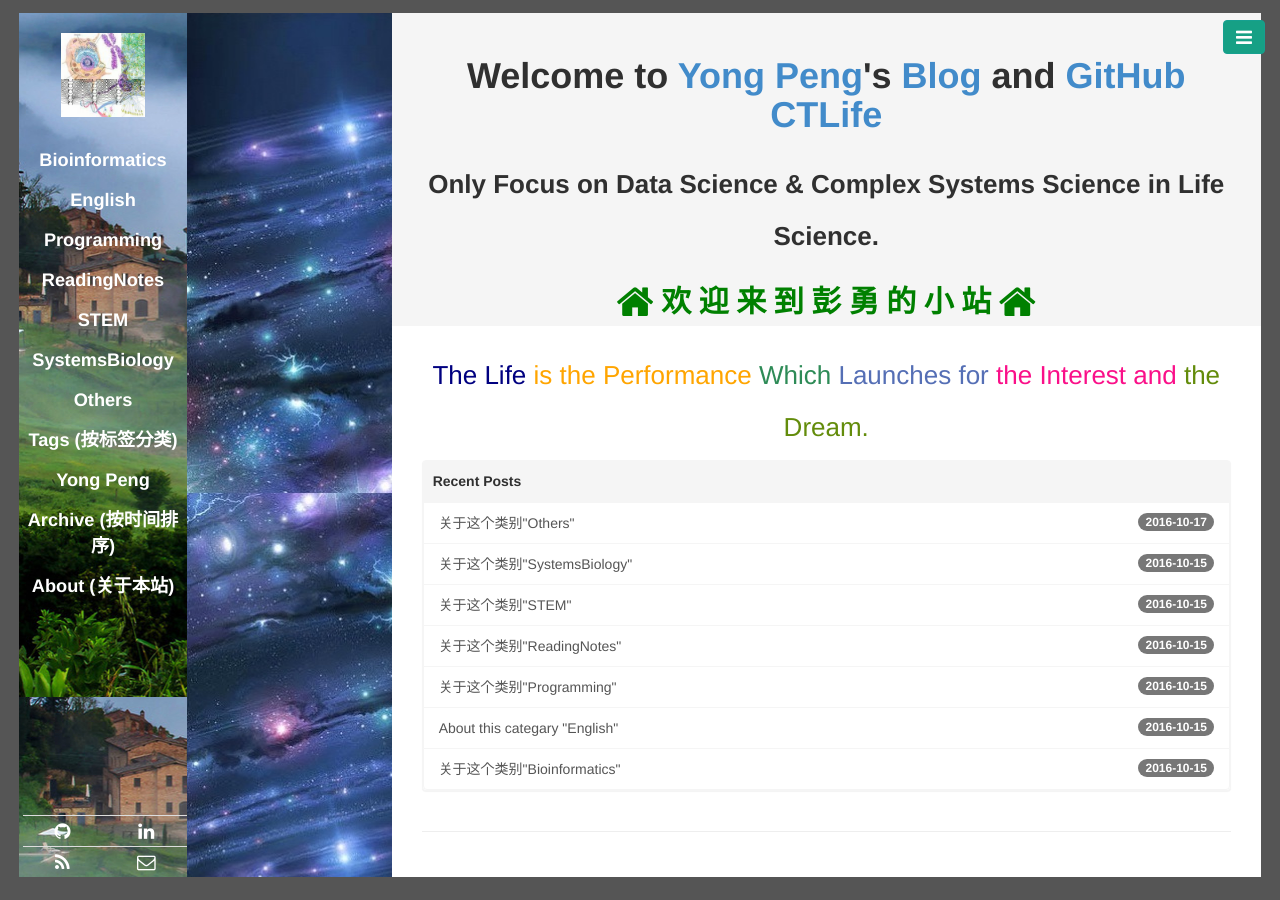
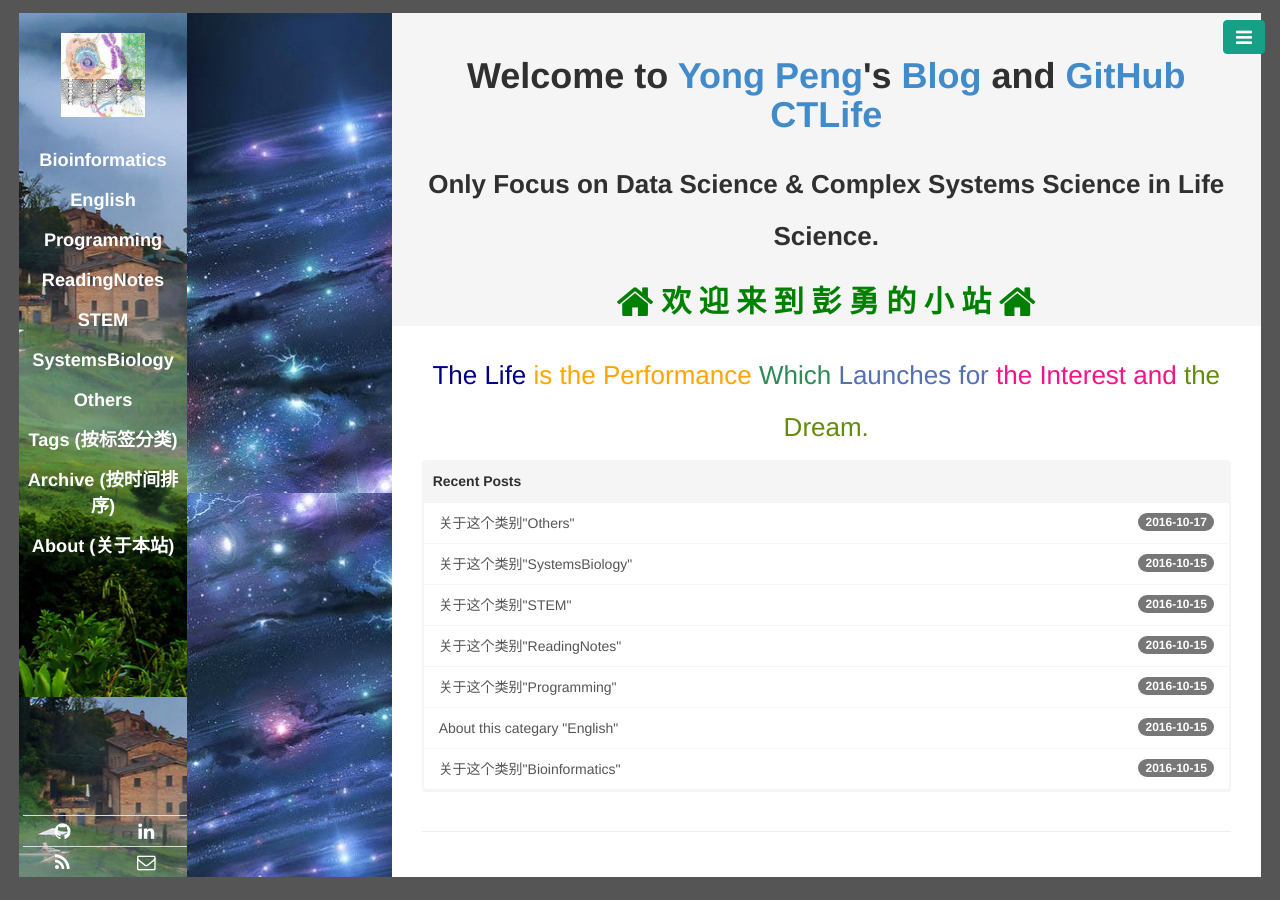
Before and after one commit to CTLife/CTLife.github.io, a Jekyll site: the page built from index.html, in a window 1280 px wide. Built offline with Jekyll 4.4.1, drawn with Linux system fonts in a browser that asks for light colours; Markdown is read by kramdown in place of the engine named in the settings; the list of posts is cut into pages by our own code.

Commit message:
Update navside.html

```diff
--- a/_includes/navside.html
+++ b/_includes/navside.html
@@ -9,7 +9,6 @@
          <li><a href="#{{ category | first }}" data-toggle="tab">{{ category[0] }}</a></li>
         {% endfor %}
         <li><a href="#tags" data-toggle="tab">{{ site.locals.tags }}</a></li>
-        <li><a class="pjaxlink" href="/YongPeng.html">{{ site.locals.YongPeng }}</a></li>  <!--添加个人CV页-->
         <li><a class="pjaxlink" href="/pages/archive.html">{{ site.locals.archive }}</a></li>
         <li><a class="pjaxlink" href="/pages/about.html">{{ site.locals.about }}</a></li>
         <!-- <li><a href="#tags" data-toggle="tab"><i class="fa fa-tags fa-lg"></i></a></li>
```
